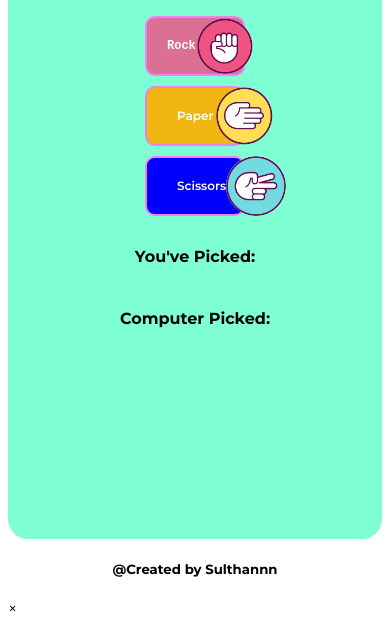
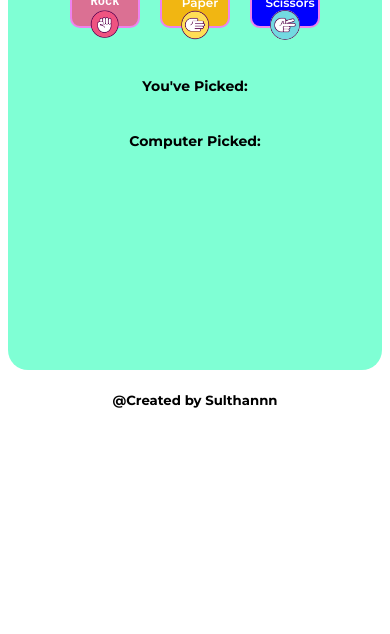
Before and after one commit to majid359/myFirstgame, a plain HTML site: page index.html in a window 390 px wide. Shown: the part 313-947 px from the top of the page. After the commit the page ends 844 px from the top, so only its background shows below. Drawn offline with Linux system fonts and the light colour scheme.

Commit message:
Update style.css

```diff
--- a/style.css
+++ b/style.css
@@ -3,10 +3,12 @@
   box-sizing: border-box;
 }
 
-.game {
+.gbtn {
   display: flex;
-  flex-direction: column;
   align-items: center;
+}
+.game{
+  margin-bottom: 20px;
 }
 
 .game button {
@@ -44,8 +46,8 @@ button:hover {
 }
 
 .game button img {
-  width: 60px;
-  height: 60px;
+  width: 50px;
+  height: 50px;
   background: transparent;
   border-radius: 50%;
   cursor: pointer;
@@ -77,18 +79,95 @@ button:hover {
   background-color: aquamarine;
   padding: 100px;
   border-radius: 20px;
-  min-height: 100vh;
+}
+* {
+  font-family: 'Montserrat', sans-serif;
+  box-sizing: border-box;
+}
+
+.game {
+  display: flex;
+  flex-direction: column;
+  align-items: center;
+}
+
+.game button {
+  width: 100px;
+  height: 60px;
+  border: 2px solid violet;
+  font-weight: 600;
+  margin: 10px;
+}
+
+button {
+  background-color: blue;
+  padding: 20px;
+  border-radius: 10px;
+  font-family: monospace;
+  font-size: 12px;
+  color: white;
+  transition: background-color 0.3s;
+}
+
+button:hover {
+  background-color: darkblue;
+}
+
+.modal {
+  display: none;
+  position: fixed;
+  z-index: 1;
+  left: 0;
+  top: 0;
+  width: 100%;
+  height: 100%;
+  overflow: auto;
+  background-color: rgba(0, 0, 0, 0.4);
+}
+
+.modal-content {
+  background-color: white;
+  margin: 15% auto;
+  padding: 20px;
+  border: 1px solid #888;
+  width: 80%;
+  max-width: 300px;
+  text-align: center;
+}
+
+.close {
+  color: #aaa;
+  float: right;
+  font-size: 28px;
+  font-weight: bold;
+}
+
+.close:hover,
+.close:focus {
+  color: black;
+  text-decoration: none;
+  cursor: pointer;
 }
 
 @media only screen and (max-width: 767px) {
+  .app {
+    display: flex;
+    flex-direction: column;
+    justify-content: center;
+    align-items: center;
+    background-color: aquamarine;
+    padding: 100px;
+    border-radius: 20px;
+    min-height: 80vh;
+  }
   .game button {
     display: flex;
-    flex-direction: row;
+    flex-direction: column;
     align-items: center;
   }
 
   .game button p {
-    margin-left: 10px;
+    padding-left: -190px;
   }
 
   .user-comp {
@@ -96,3 +175,47 @@ button:hover {
     align-items: center;
   }
 }
+@media only screen and (max-width: 844px) {
+  .app {
+    display: flex;
+    flex-direction: column;
+    justify-content: center;
+    align-items: center;
+    background-color: aquamarine;
+    padding: 100px;
+    border-radius: 20px;
+    min-height: 80vh;
+  }
+  .game button {
+    width: 70px;
+    height: 40px;
+    display: flex;
+    flex-direction: column;
+    align-items: center;
+    justify-content: space-between;
+    padding-top: 5px;
+  }
+
+
+.game button img{
+  width: 30px;
+  height: 30px;
+}
+  .game button p {
+    margin-left: 10px;
+  }
+
+  .user-comp {
+    display: flex;
+    align-items: center;
+    justify-content: space-around;
+  }
+  .user-comp .comparison h4{
+    font-size: 14px;
+  }
+  .user-comp .comparison{
+    display: flex;
+    align-items: center;
+    justify-content: center;
+  }
+}
```
